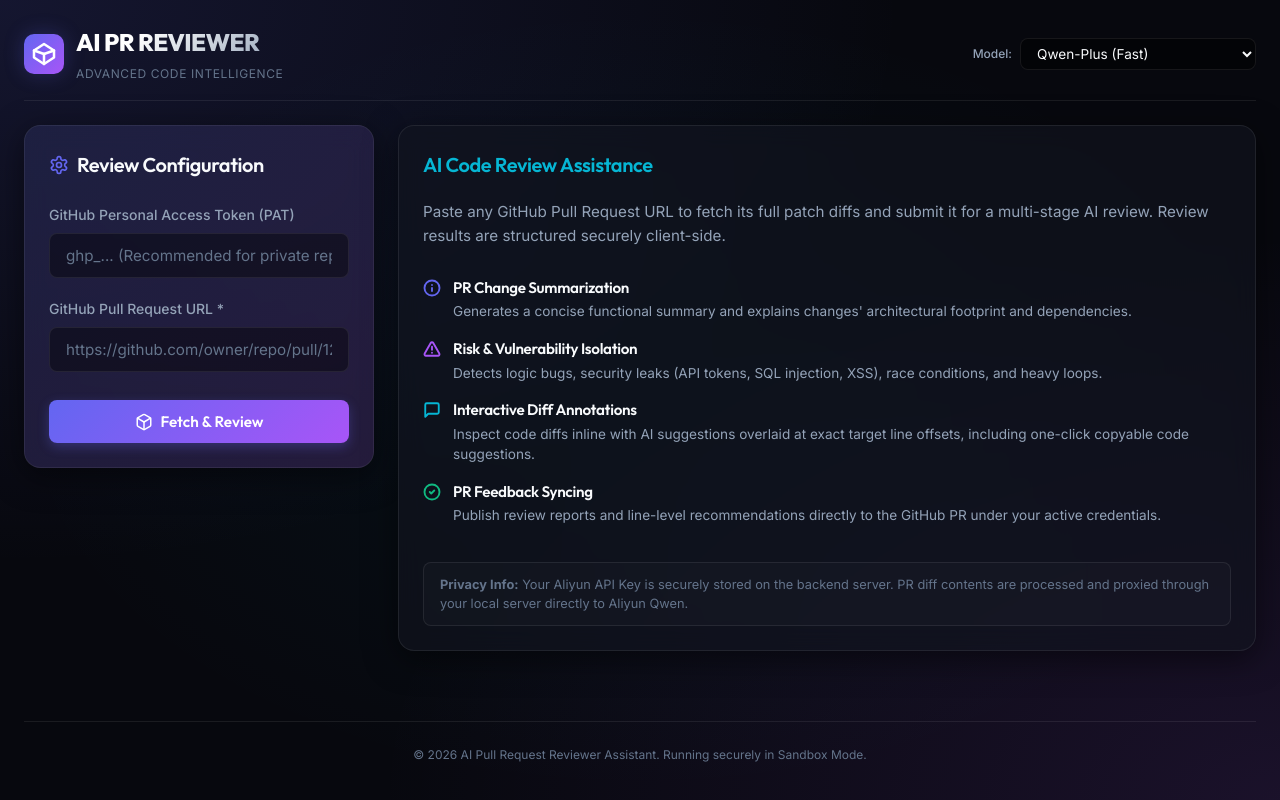
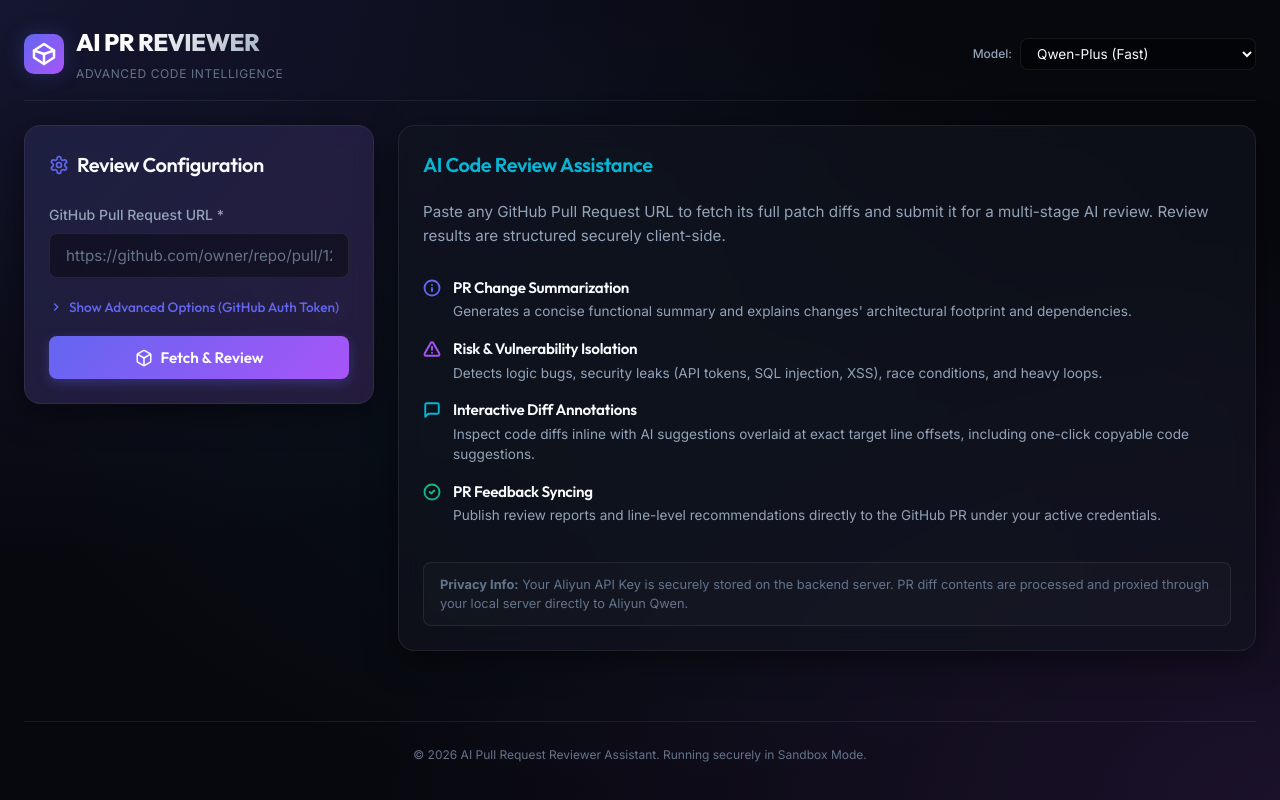
Before and after one commit to lwayne7/ai-pr-reviewer, a React (Vite) app: page / in a window 1280 px wide. Built offline with nearby package versions, Linux system fonts and the light colour scheme.

Commit message:
feat: collapse setup PAT behind advanced options and enable on-demand PAT in ReviewPanel

```diff
--- a/src/components/ReviewPanel.tsx
+++ b/src/components/ReviewPanel.tsx
@@ -28,6 +28,7 @@ export function ReviewPanel({
   const [sortBy, setSortBy] = useState<'severity' | 'line'>('severity');
   const [isSubmitting, setIsSubmitting] = useState(false);
   const [submitStatus, setSubmitStatus] = useState<{ success: boolean; message: string } | null>(null);
+  const [activeToken, setActiveToken] = useState(githubToken || localStorage.getItem('ai_pr_reviewer_github_token') || '');
 
   // Filters & Sorting
   const filteredComments = comments
@@ -60,8 +61,8 @@ export function ReviewPanel({
   };
 
   const handlePostReview = async () => {
-    if (!githubToken) {
-      alert('GitHub Personal Access Token is required to post reviews. Please enter it in the setup configuration.');
+    if (!activeToken) {
+      alert('GitHub Personal Access Token is required to post reviews. Please enter it below.');
       return;
     }
 
@@ -117,7 +118,7 @@ export function ReviewPanel({
         owner,
         repo,
         pullNumber,
-        githubToken,
+        activeToken,
         finalSummary,
         validApiComments
       );
@@ -139,14 +140,31 @@ export function ReviewPanel({
     <div className="review-panel-container">
       {/* GitHub Actions Card */}
       <GlassCard style={{ display: 'flex', justifyContent: 'space-between', alignItems: 'center', flexWrap: 'wrap', gap: '16px' }}>
-        <div>
+        <div style={{ flex: 1, minWidth: '280px' }}>
           <h3 style={{ fontSize: '1.05rem', color: 'var(--color-text-primary)' }}>GitHub Integration</h3>
-          <p style={{ fontSize: '0.8rem', color: 'var(--color-text-secondary)', marginTop: '4px' }}>
-            {githubToken
+          <p style={{ fontSize: '0.8rem', color: 'var(--color-text-secondary)', marginTop: '4px', marginBottom: activeToken ? '0' : '12px' }}>
+            {activeToken
               ? 'GitHub Access Token is set. You can publish this review directly to the PR.'
-              : 'Provide a GitHub Token in the config to sync comments directly back to your PR.'
+              : 'Enter a GitHub Token below to enable direct PR syncing and bypass rate limits.'
             }
           </p>
+          {!githubToken && (
+            <input
+              type="password"
+              className="form-input"
+              style={{ padding: '8px 12px', fontSize: '0.85rem', maxWidth: '300px' }}
+              placeholder="GitHub Personal Access Token (ghp_...)"
+              value={activeToken}
+              onChange={(e) => {
+                setActiveToken(e.target.value);
+                if (e.target.value) {
+                  localStorage.setItem('ai_pr_reviewer_github_token', e.target.value);
+                } else {
+                  localStorage.removeItem('ai_pr_reviewer_github_token');
+                }
+              }}
+            />
+          )}
         </div>
 
         <button
--- a/src/components/SetupForm.tsx
+++ b/src/components/SetupForm.tsx
@@ -11,6 +11,7 @@ export function SetupForm({ onSetupComplete, isLoading }: SetupFormProps) {
   const [githubToken, setGithubToken] = useState('');
   const [prUrl, setPrUrl] = useState('');
   const [errorMsg, setErrorMsg] = useState('');
+  const [showAdvanced, setShowAdvanced] = useState(false);
 
   // Load saved credentials on mount
   useEffect(() => {
@@ -49,21 +50,7 @@ export function SetupForm({ onSetupComplete, isLoading }: SetupFormProps) {
       </h2>
 
       <form onSubmit={handleSubmit}>
-        <div className="form-group">
-          <label className="form-label" htmlFor="github-token">
-            GitHub Personal Access Token (PAT)
-          </label>
-          <input
-            id="github-token"
-            type="password"
-            className="form-input"
-            placeholder="ghp_... (Recommended for private repos & rate limits)"
-            value={githubToken}
-            onChange={(e) => setGithubToken(e.target.value)}
-          />
-        </div>
-
-        <div className="form-group" style={{ marginBottom: '28px' }}>
+        <div className="form-group" style={{ marginBottom: '20px' }}>
           <label className="form-label" htmlFor="pr-url">
             GitHub Pull Request URL *
           </label>
@@ -77,6 +64,64 @@ export function SetupForm({ onSetupComplete, isLoading }: SetupFormProps) {
             required
           />
         </div>
+
+        <div style={{ marginBottom: '20px' }}>
+          <button
+            type="button"
+            className="btn btn-secondary"
+            style={{
+              background: 'none',
+              border: 'none',
+              padding: '0',
+              fontSize: '0.85rem',
+              color: 'var(--color-primary)',
+              display: 'flex',
+              alignItems: 'center',
+              gap: '6px',
+              cursor: 'pointer',
+              fontWeight: 500,
+              boxShadow: 'none'
+            }}
+            onClick={() => setShowAdvanced(!showAdvanced)}
+          >
+            <svg
+              width="14"
+              height="14"
+              viewBox="0 0 24 24"
+              fill="none"
+              stroke="currentColor"
+              strokeWidth="2.5"
+              style={{ transform: showAdvanced ? 'rotate(90deg)' : 'none', transition: 'transform 0.2s' }}
+            >
+              <polyline points="9 18 15 12 9 6" />
+            </svg>
+            {showAdvanced ? 'Hide Advanced Options' : 'Show Advanced Options (GitHub Auth Token)'}
+          </button>
+        </div>
+
+        {showAdvanced && (
+          <div className="form-group" style={{
+            marginTop: '8px',
+            padding: '16px',
+            background: 'rgba(255, 255, 255, 0.01)',
+            border: '1px dashed rgba(255, 255, 255, 0.05)',
+            borderRadius: '8px',
+            marginBottom: '20px'
+          }}>
+            <label className="form-label" htmlFor="github-token">
+              GitHub Personal Access Token (PAT)
+            </label>
+            <input
+              id="github-token"
+              type="password"
+              className="form-input"
+              style={{ marginTop: '6px' }}
+              placeholder="ghp_... (Only required for private repos or rate limits)"
+              value={githubToken}
+              onChange={(e) => setGithubToken(e.target.value)}
+            />
+          </div>
+        )}
 
         {errorMsg && (
           <div style={{
```
